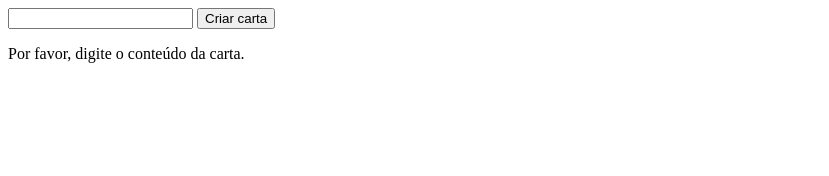
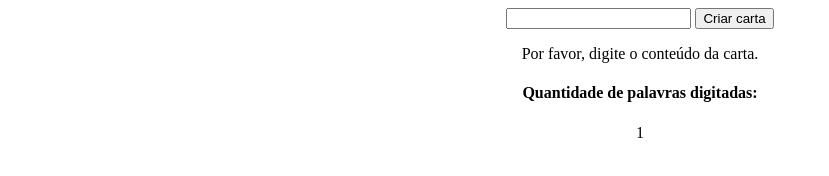
Before and after one commit to KleversonEller/project-mistery-letter, a website: page index.html in a window 1280 px wide. Both pictures are taken after a click on the button "Criar carta". Shown: the whole page, without its empty margins (0-829 px from the left). Drawn offline with Linux system fonts and the light colour scheme.

Commit message:
Requisito - 18

```diff
--- a/index.html
+++ b/index.html
@@ -13,6 +13,8 @@
       </section>
       <section>
         <p id="carta-gerada"></p>
+        <h4>Quantidade de palavras digitadas:</h4>
+        <p id="carta-contador"></p>
       </section>
     </main>
     <script src="./script.js"></script>
--- a/script.js
+++ b/script.js
@@ -17,6 +17,8 @@ window.onload = function () {
   botaoCriaCarta.addEventListener('click', function () {
     let textoDigitado = document.querySelector('#carta-texto');
     let textoDigitadoSeparado = textoDigitado.value.split(' ');
+    document.querySelector('#carta-contador').innerHTML =
+      textoDigitadoSeparado.length;
     let paragrafo = document.querySelector('#carta-gerada');
 
     if (textoDigitadoSeparado[0] == '') {
@@ -39,8 +41,9 @@ window.onload = function () {
 
   //! Cria as tags spans do paragrafo e o estilo das palavras
 
+  //? Requisito 17
+
   let mudarEstilo = document.querySelector('#carta-gerada');
-  console.log(mudarEstilo);
 
   mudarEstilo.addEventListener('click', function (evento) {
     evento.target.removeAttribute('class');
@@ -51,4 +54,6 @@ window.onload = function () {
       inclinacao[geraNumero(0, 2)]
     );
   });
+
+  //! Ao clicar em uma palavra altera o estilo da palavra
 };
--- a/style.css
+++ b/style.css
@@ -1,3 +1,7 @@
+body {
+  text-align: center;
+}
+
 .newspaper {
   background-color: antiquewhite;
   font-family: 'Times New Roman';
```
